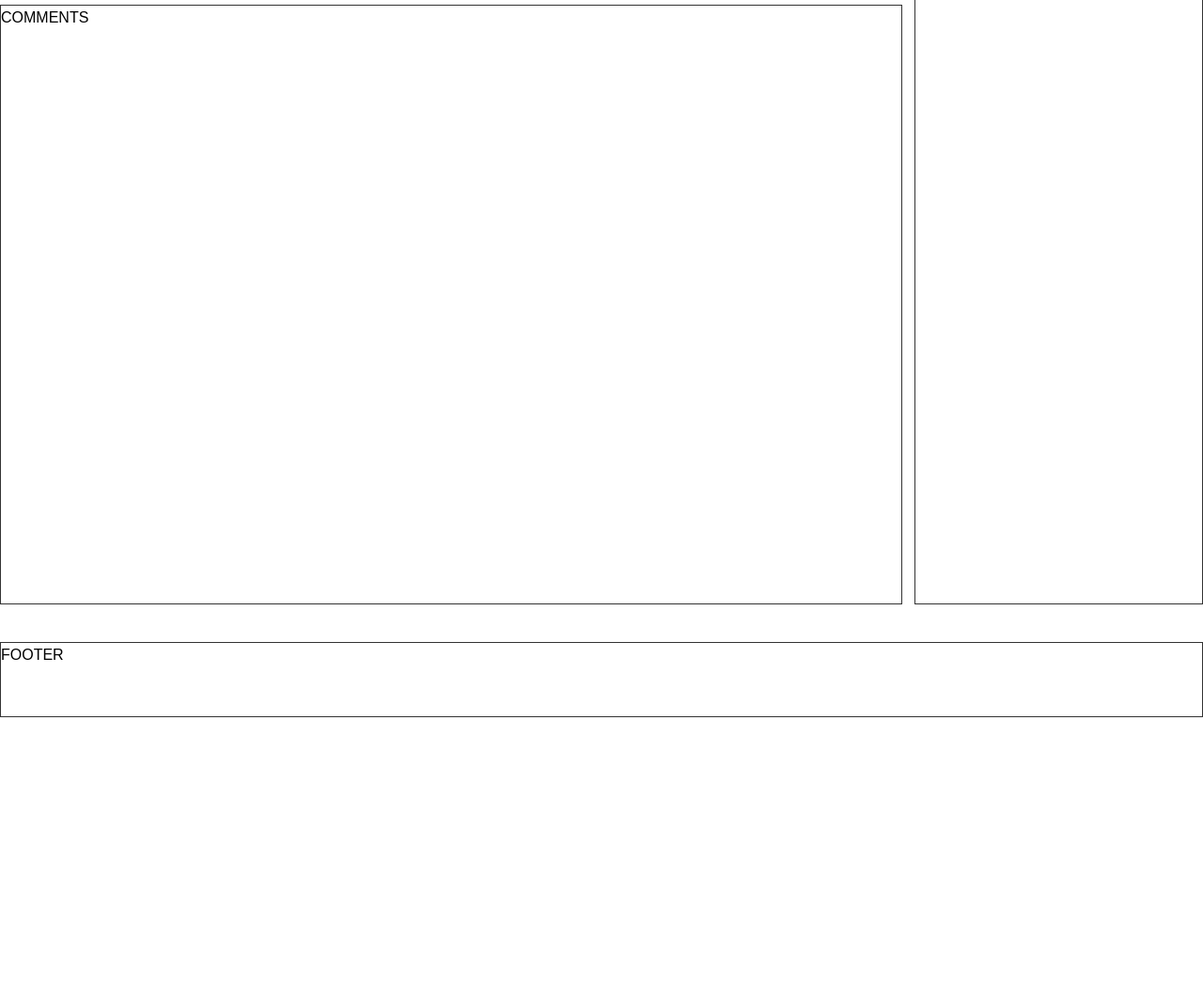
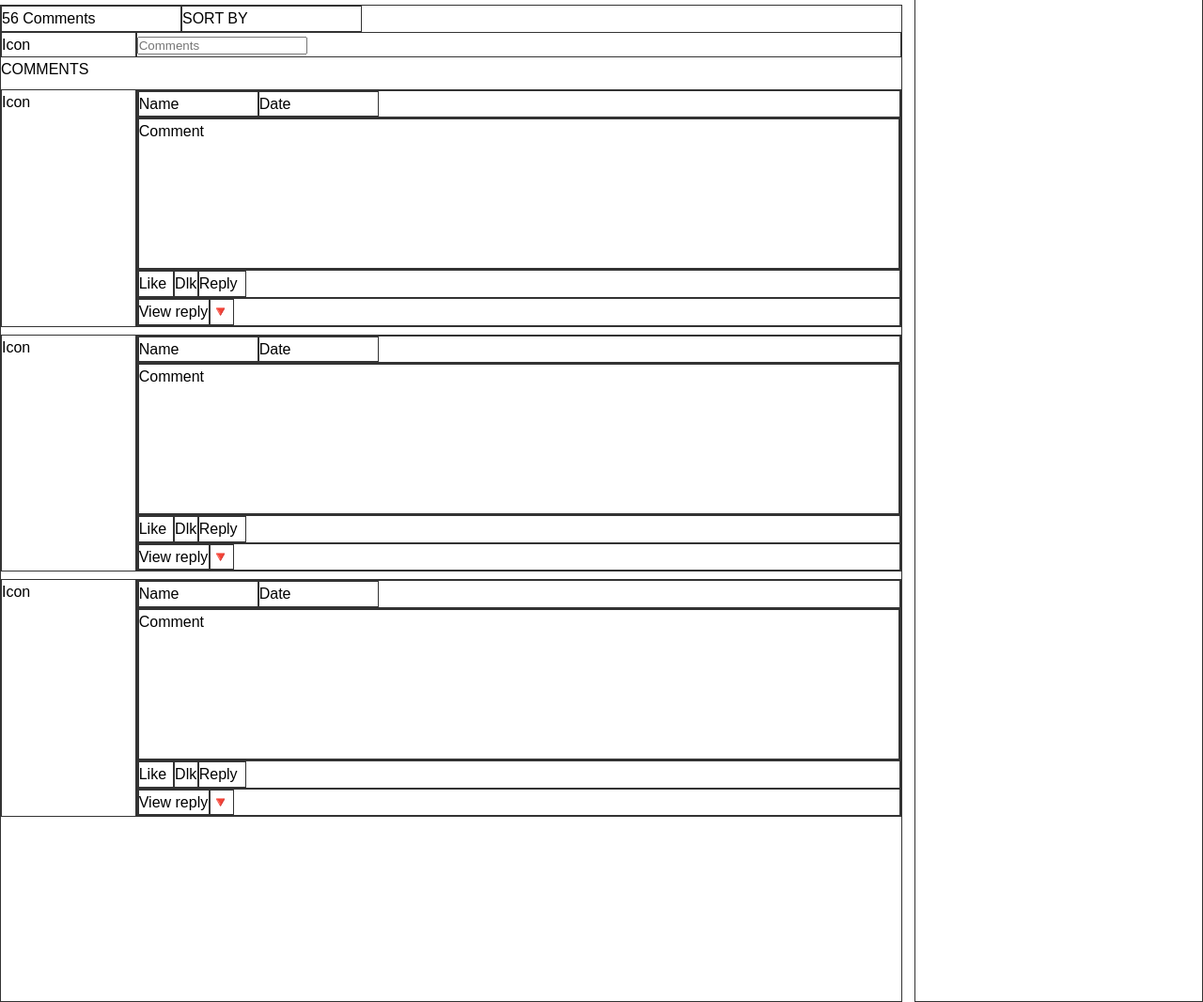
Before and after one commit to wickathou/youtube_clone, a plain HTML site: page index.html in a window 1280 px wide. Shown: the part 1123-2189 px from the top of the page at 94% size. Before the commit the page ends 1886 px from the top, so only its background shows below. Drawn offline with Linux system fonts and the light colour scheme.

Commit message:
Comment section structure added to the page

```diff
--- a/index.html
+++ b/index.html
@@ -80,8 +80,81 @@
         </div>
     </div>
     <div class="video comments debug">
+        <div class="main-details-container">
+            <div id="comment-amount" class="debug">56 Comments</div>
+            <div id='comment-sorting' class="debug">SORT BY</div>
+        </div>
+        <div class="main-details-container ">
+            <div class="details-container-left debug">Icon</div>
+            <div class="details-container-right debug"><Input type="text" placeholder="Comments"></Input>
+            </div>
+        </div>
         COMMENTS
+        <div class="main-details-container margin-vertical">
+            <div class="details-container-left debug">Icon</div>
+            <div class="details-container-right debug">
+                <div class="main-details-container debug">
+                    <div class="width-10vw debug">Name</div>
+                    <div class="width-10vw debug">Date</div>
+                </div>
+                <div class="main-details-container debug">
+                    <div class="comment-area width-fill debug">Comment</div>
+                </div>
+                <div class="main-details-container debug">
+                    <div class="width-3vw debug">Like</div>
+                    <div class="width-2vw debug">Dlk</div>
+                    <div class="width-4vw debug">Reply</div>
+                </div>
+                <div class="main-details-container debug">
+                    <div class="width-6vw debug">View reply</div>
+                    <div class="width-2vw debug">🔻</div>
+                </div>
+            </div>
+        </div>
 
+        <div class="main-details-container margin-vertical">
+            <div class="details-container-left debug">Icon</div>
+            <div class="details-container-right debug">
+                <div class="main-details-container debug">
+                    <div class="width-10vw debug">Name</div>
+                    <div class="width-10vw debug">Date</div>
+                </div>
+                <div class="main-details-container debug">
+                    <div class="comment-area width-fill debug">Comment</div>
+                </div>
+                <div class="main-details-container debug">
+                    <div class="width-3vw debug">Like</div>
+                    <div class="width-2vw debug">Dlk</div>
+                    <div class="width-4vw debug">Reply</div>
+                </div>
+                <div class="main-details-container debug">
+                    <div class="width-6vw debug">View reply</div>
+                    <div class="width-2vw debug">🔻</div>
+                </div>
+            </div>
+        </div>
+
+        <div class="main-details-container margin-vertical">
+            <div class="details-container-left debug">Icon</div>
+            <div class="details-container-right debug">
+                <div class="main-details-container debug">
+                    <div class="width-10vw debug">Name</div>
+                    <div class="width-10vw debug">Date</div>
+                </div>
+                <div class="main-details-container debug">
+                    <div class="comment-area width-fill debug">Comment</div>
+                </div>
+                <div class="main-details-container debug">
+                    <div class="width-3vw debug">Like</div>
+                    <div class="width-2vw debug">Dlk</div>
+                    <div class="width-4vw debug">Reply</div>
+                </div>
+                <div class="main-details-container debug">
+                    <div class="width-6vw debug">View reply</div>
+                    <div class="width-2vw debug">🔻</div>
+                </div>
+            </div>
+        </div>
     </div>
     <aside class="sidebar margin-aside debug">ASIDE</aside>
     <div class="spacer-bottom"></div>
--- a/style.css
+++ b/style.css
@@ -141,20 +141,6 @@ body {
     height: -webkit-fill-available;
 }
 
-/* margin for elements */
-.margin-horizontal {
-    margin: 0 10px;
-}
-
-.margin-aside {
-    margin: 0 0 0 1vw;
-}
-
-.margin-vertical {
-    margin: 1vh 0;
-}
-
-
 /* Video container section */
 
 #video-container {
@@ -175,11 +161,12 @@ body {
     display: flex;
     justify-content: space-between;
 }
+
+/* Video description */
+
 .main-details-container{
     display: flex;
 }
-
-
 
 .details-container-left{
     width: 15%;
@@ -192,6 +179,21 @@ body {
     justify-content: space-between;
 }
 
+/* comment section */
+
+#comment-amount {
+    width: 15vw;
+}
+
+#comment-sorting {
+    width: 15vw;
+}
+
+.comment-area{
+    height: 10em;
+}
+
+
 /* Generic styling classes */
 .heigth-fill {
     height: 100%;
@@ -201,6 +203,35 @@ body {
     width: 100%;
 }
 
+.width-2vw{
+    width: 2vw;
+}
+.width-3vw{
+    width: 3vw;
+}
+.width-4vw{
+    width: 4vw;
+}
+.width-6vw{
+    width: 6vw;
+}
+.width-10vw{
+    width: 10vw;
+}
+
+/* margin for elements */
+.margin-horizontal {
+    margin: 0 10px;
+}
+
+.margin-aside {
+    margin: 0 0 0 1vw;
+}
+
+.margin-vertical {
+    margin: 1vh 0;
+}
+
 /* Debugging features */
 
 .debug {
```
